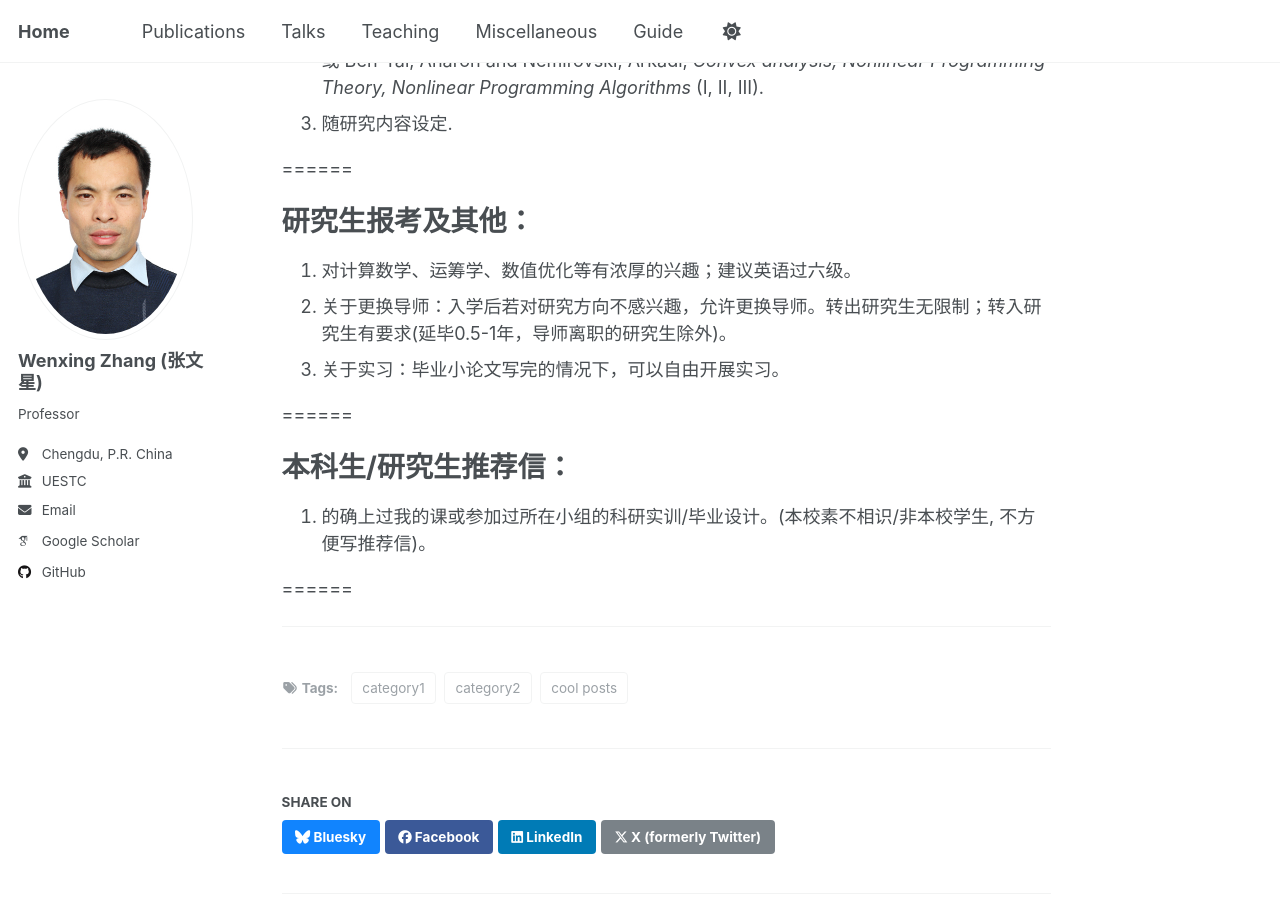
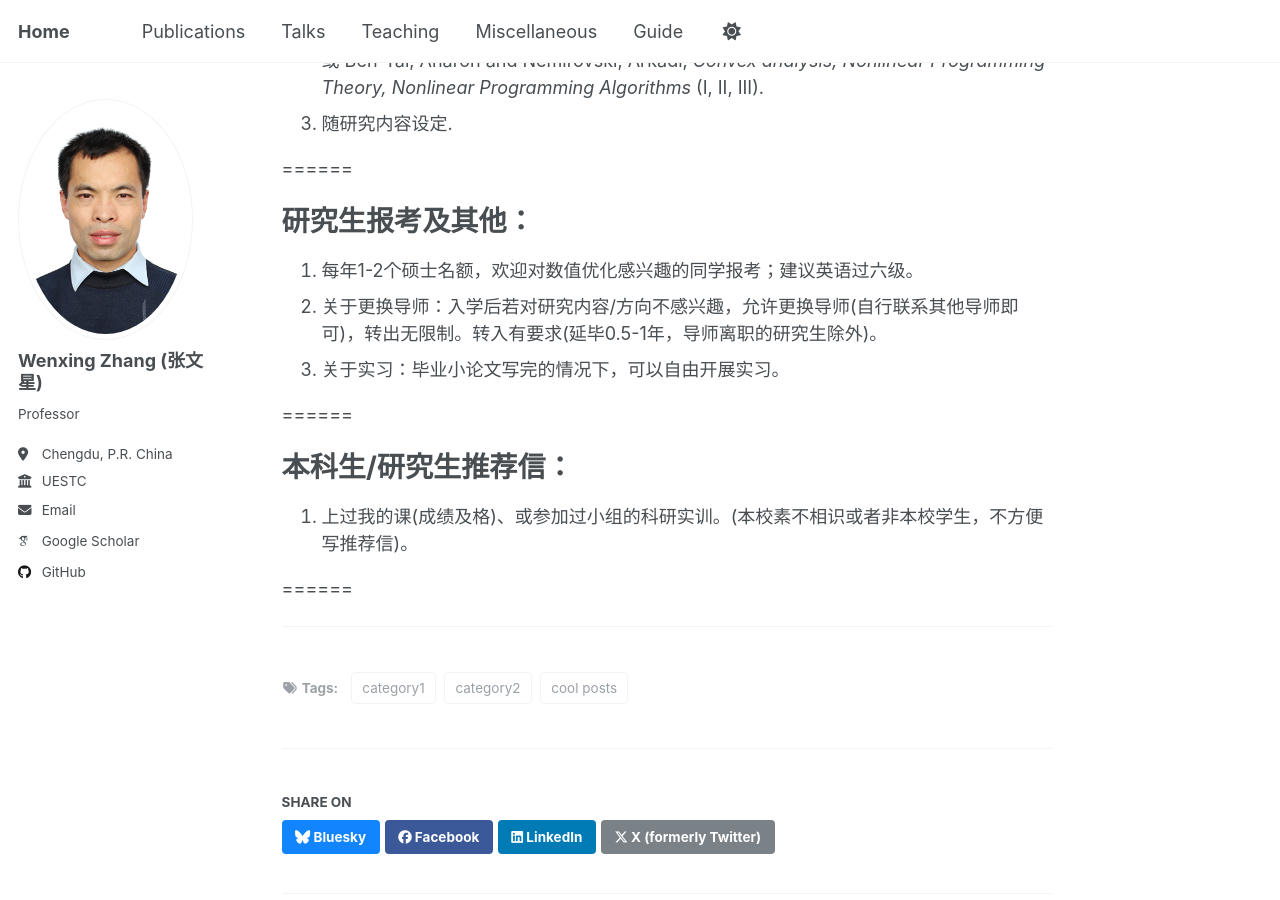
Before and after one commit to WenxingZhang/WenxingZhang.github.io, a Jekyll site: the page built from _posts/2017-08-14-blog-post-1.md, in a window 1280 px wide and 900 px high, scrolled down 422 px. Built offline with Jekyll 4.4.1, drawn with Linux system fonts in a browser that asks for light colours; some web fonts are replaced; a script that is not in the unit is left out.

Commit message:
Update 2017-08-14-blog-post-1.md

```diff
--- a/_posts/2017-08-14-blog-post-1.md
+++ b/_posts/2017-08-14-blog-post-1.md
@@ -22,15 +22,15 @@ tags:
 
 研究生报考及其他：
 ======
-1. 对计算数学、运筹学、数值优化等有浓厚的兴趣；建议英语过六级。<br>
-2. 关于更换导师：入学后若对研究方向不感兴趣，允许更换导师。转出研究生无限制；转入研究生有要求(延毕0.5-1年，导师离职的研究生除外)。<br>
+1. 每年1-2个硕士名额，欢迎对数值优化感兴趣的同学报考；建议英语过六级。<br>
+2. 关于更换导师：入学后若对研究内容/方向不感兴趣，允许更换导师(自行联系其他导师即可)，转出无限制。转入有要求(延毕0.5-1年，导师离职的研究生除外)。<br>
 3. 关于实习：毕业小论文写完的情况下，可以自由开展实习。<br>
 
 ======
 
 本科生/研究生推荐信：
 ======
-1. 的确上过我的课或参加过所在小组的科研实训/毕业设计。(本校素不相识/非本校学生, 不方便写推荐信)。<br>
+1. 上过我的课(成绩及格)、或参加过小组的科研实训。(本校素不相识或者非本校学生，不方便写推荐信)。<br>
 
 ======
 
```
